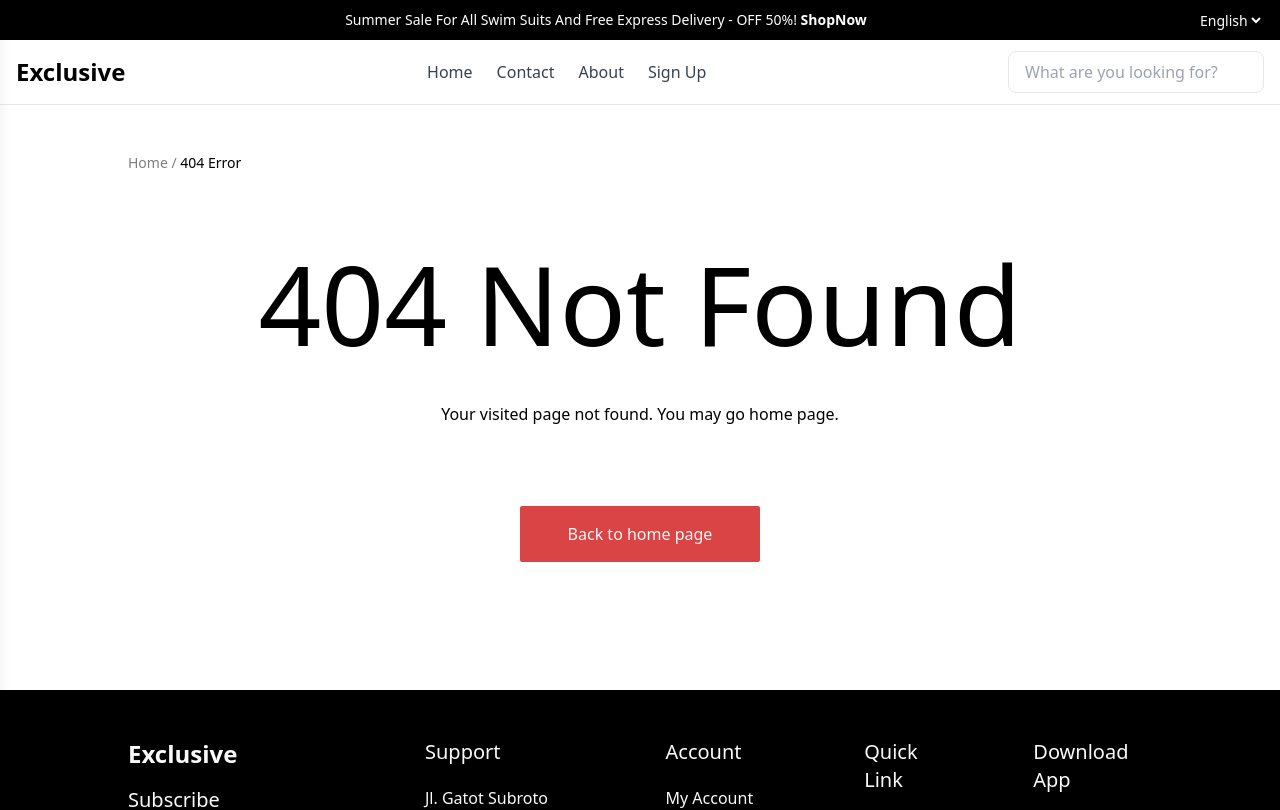
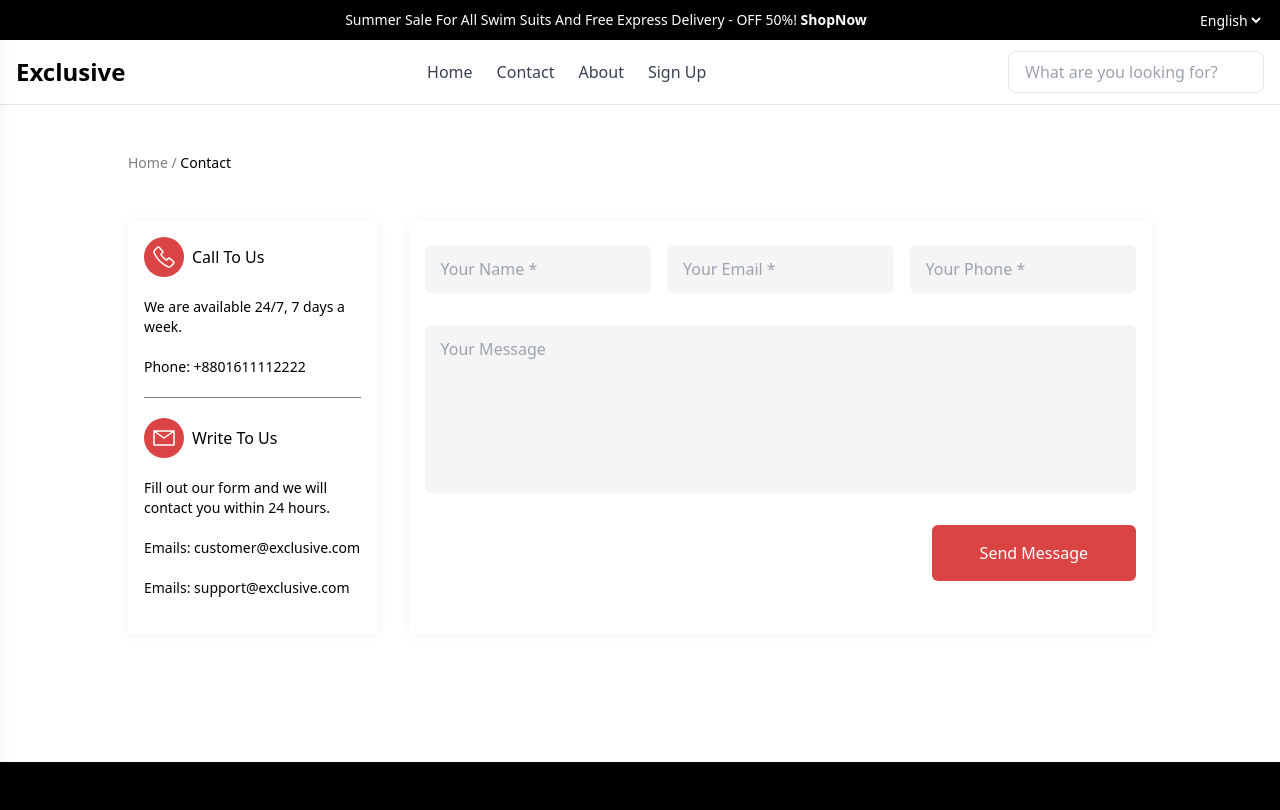
Before and after one commit to ahmadsandy34/Final-Project-E-Commerce-Kelompok-3, a React (Vite) app: page /contact in a window 1280 px wide. Shown: the top 810 px of the page. Built offline with nearby package versions, Linux system fonts and the light colour scheme.

Commit message:
feat: add contact page
add contact page

```diff
--- a/src/App.jsx
+++ b/src/App.jsx
@@ -7,6 +7,8 @@ import Navbar from './layouts/Navbar';
 import AuthPage from './pages/AuthPage';
 import AboutPage from './pages/AboutPage';
 import BestSellingPage from './pages/BestSellingPage';
+import ContactPage from './pages/ContactPage';
+import Homepage from './pages/Homepage';
 
 const App = () => {
   return (
@@ -14,9 +16,11 @@ const App = () => {
       <BrowserRouter>
         <Navbar />
         <Routes>
+          <Route path='/' element={<Homepage />} />
           <Route path='/auth' element={<AuthPage />} />
           <Route path='/best-selling' element={<BestSellingPage />} />
           <Route path='/about' element={<AboutPage />} />
+          <Route path='/contact' element={<ContactPage />} />
           <Route path='*' element={<ErrorPage />} />
         </Routes>
         <Footer />
--- a/src/components/error/Error.jsx
+++ b/src/components/error/Error.jsx
@@ -5,19 +5,23 @@ import PropTypes from "prop-types";
 const Error = ({ nav, title, desc }) => {
   return (
     <section className="w-4/5 mx-auto">
+
       <div className="text-sm text-black mt-12">
         <p className="opacity-50 inline">Home / </p>
         <p className="opacity-100 inline">{nav}</p>
       </div>
+
       <div className="text-center mt-12">
         <h1 className="text-[110px] font-medium">{title}</h1>
         <p className="mt-4">{desc}</p>
       </div>
+
       <div className="text-center mt-20">
         <button className="font-medium text-[#FAFAFA] bg-[#DB4444] py-4 px-12 rounded-sm">
           Back to home page
         </button>
       </div>
+
     </section>
   );
 };
--- /dev/null
+++ b/src/components/homepage/ServiceCard.jsx
@@ -0,0 +1,24 @@
+/* eslint-disable no-unused-vars */
+import React from 'react';
+import PropTypes from 'prop-types';
+
+const ServiceCard = ({ title, description }) => {
+  return (
+    <div className='text-center'>
+      <div className='flex justify-center mb-4'>
+        <div className='w-16 h-16 bg-gray-100 rounded-full flex items-center justify-center'>
+          <div className='w-8 h-8 rounded-full bg-black' />
+        </div>
+      </div>
+      <h3 className='text-lg font-semibold mb-2'>{title}</h3>
+      <p className='text-gray-600'>{description}</p>
+    </div>
+  );
+};
+
+ServiceCard.propTypes = {
+  title: PropTypes.string.isRequired,
+  description: PropTypes.string.isRequired,
+};
+
+export default ServiceCard;
--- a/src/index.css
+++ b/src/index.css
@@ -1,3 +1,15 @@
 @tailwind base;
 @tailwind components;
 @tailwind utilities;
+
+/* Hilangkan spinner di Chrome, Safari, Edge */
+input[type=number]::-webkit-outer-spin-button,
+input[type=number]::-webkit-inner-spin-button {
+  -webkit-appearance: none;
+  margin: 0;
+}
+/* Hilangkan spinner di Firefox */
+input[type=number] {
+  -moz-appearance: textfield;
+  appearance: textfield;
+}
--- a/src/pages/BestSellingPage.jsx
+++ b/src/pages/BestSellingPage.jsx
@@ -4,7 +4,7 @@ import product from '../assets/best_seling/product.png';
 // Card Component
 const ProductCard = ({ title, price, originalPrice, rating, reviews, isNew, discount, image }) => {
   return (
-    <div className='group  rounded-sm'>
+    <div className='group rounded-sm'>
       <div className='relative'>
         <div className='relative h-64 overflow-hidden'>
           <img src={image} alt={title} className='w-full h-full object-contain bg-gray-100' />
--- a/src/pages/ContactPage.jsx
+++ b/src/pages/ContactPage.jsx
@@ -0,0 +1,89 @@
+/* eslint-disable no-unused-vars */
+import React from "react";
+import Phone from "../assets/contact/phone.svg";
+import Mail from "../assets/contact/mail.svg";
+
+const ContactPage = () => {
+  return (
+    <>
+      <section className="lg:w-4/5 mx-auto">
+
+        <div className="w-4/5 mx-auto lg:w-full text-sm text-black mt-12">
+          <p className="opacity-50 inline">Home / </p>
+          <p className="opacity-100 inline">Contact</p>
+        </div>
+
+        <div className="flex flex-col lg:flex-row mt-12 gap-8">
+          <div className="flex flex-col basis-1/4 p-4 rounded-sm shadow-custom-light w-5/6 mx-auto">
+            <div className="flex flex-col lg:flex-row items-center gap-2">
+              <img src={Phone} alt="Phone" />
+              <p className="font-medium">Call To Us</p>
+            </div>
+            <div className="border-b border-black/50 mb-5">
+              <p className="text-sm my-5">
+                We are available 24/7, 7 days a week.
+              </p>
+              <p className="text-sm mb-5">Phone: +8801611112222</p>
+            </div>
+            <div className="flex flex-col lg:flex-row items-center gap-2">
+              <img src={Mail} alt="Mail" />
+              <p className="font-medium">Write To Us</p>
+            </div>
+            <p className="text-sm my-5">
+              Fill out our form and we will contact you within 24 hours.
+            </p>
+            <p className="text-sm mb-5">Emails: customer@exclusive.com</p>
+            <p className="text-sm mb-5">Emails: support@exclusive.com</p>
+          </div>
+
+          <div className="flex flex-col basis-3/4 p-4 rounded-sm shadow-custom-light w-5/6 mx-auto">
+            <form>
+              <div className="grid grid-cols-1 lg:grid-cols-3 items-center gap-4 mt-2">
+                <input
+                  type="text"
+                  name="name"
+                  placeholder="Your Name *"
+                  className="bg-[#F5F5F5] py-3 px-4 rounded-md"
+                  required
+                />
+                <input
+                  type="email"
+                  name="email"
+                  placeholder="Your Email *"
+                  className="bg-[#F5F5F5] py-3 px-4 rounded-md"
+                  required
+                />
+                <input
+                  type="number"
+                  name="phone"
+                  placeholder="Your Phone *"
+                  className="bg-[#F5F5F5] py-3 px-4 rounded-md "
+                  required
+                />
+              </div>
+              <div className="grid grid-cols-1 items-center gap-4 mt-8">
+                <textarea
+                  name="message"
+                  rows="6"
+                  placeholder="Your Message"
+                  className="bg-[#F5F5F5] py-3 px-4 rounded-md resize-none"
+                />
+              </div>
+              <div className="flex justify-center lg:justify-end mt-8">
+                <button
+                  type="submit"
+                  className="bg-[#DB4444] text-white py-4 px-12 rounded-md"
+                >
+                  Send Message
+                </button>
+              </div>
+            </form>
+          </div>
+        </div>
+
+      </section>
+    </>
+  );
+};
+
+export default ContactPage;
--- a/src/pages/Homepage.jsx
+++ b/src/pages/Homepage.jsx
@@ -0,0 +1,37 @@
+/* eslint-disable no-unused-vars */
+import React from "react";
+import ServiceCard from "../components/homepage/ServiceCard";
+
+const Homepage = () => {
+  const services = [
+    {
+      title: "FREE AND FAST DELIVERY",
+      description: "Free delivery for all orders over $140",
+    },
+    {
+      title: "24/7 CUSTOMER SERVICE",
+      description: "Friendly 24/7 customer support",
+    },
+    {
+      title: "MONEY BACK GUARANTEE",
+      description: "We return money within 30 days",
+    },
+  ];
+  return (
+    <>
+      <main className="w-4/5 mx-auto">
+
+        <section className="mt-12">
+          <div className="grid grid-cols-1 lg:grid-cols-3 gap-8">
+            {services.map((service, index) => (
+              <ServiceCard key={index} {...service} />
+            ))}
+          </div>
+        </section>
+
+      </main>
+    </>
+  );
+};
+
+export default Homepage;
--- a/tailwind.config.js
+++ b/tailwind.config.js
@@ -1,8 +1,12 @@
 /** @type {import('tailwindcss').Config} */
 export default {
-  content:  ["./index.html", "./src/**/*.{js,ts,jsx,tsx}"],
+  content: ["./index.html", "./src/**/*.{js,ts,jsx,tsx}"],
   theme: {
-    extend: {},
+    extend: {
+      boxShadow: {
+        "custom-light": "0px 1px 13px 0px #0000000D",
+      },
+    },
   },
   plugins: [],
-}
+};
```
Also changed, not shown: src/assets/contact/mail.svg (added), src/assets/contact/phone.svg (added), src/components/homepage/Home.jsx (deleted).
